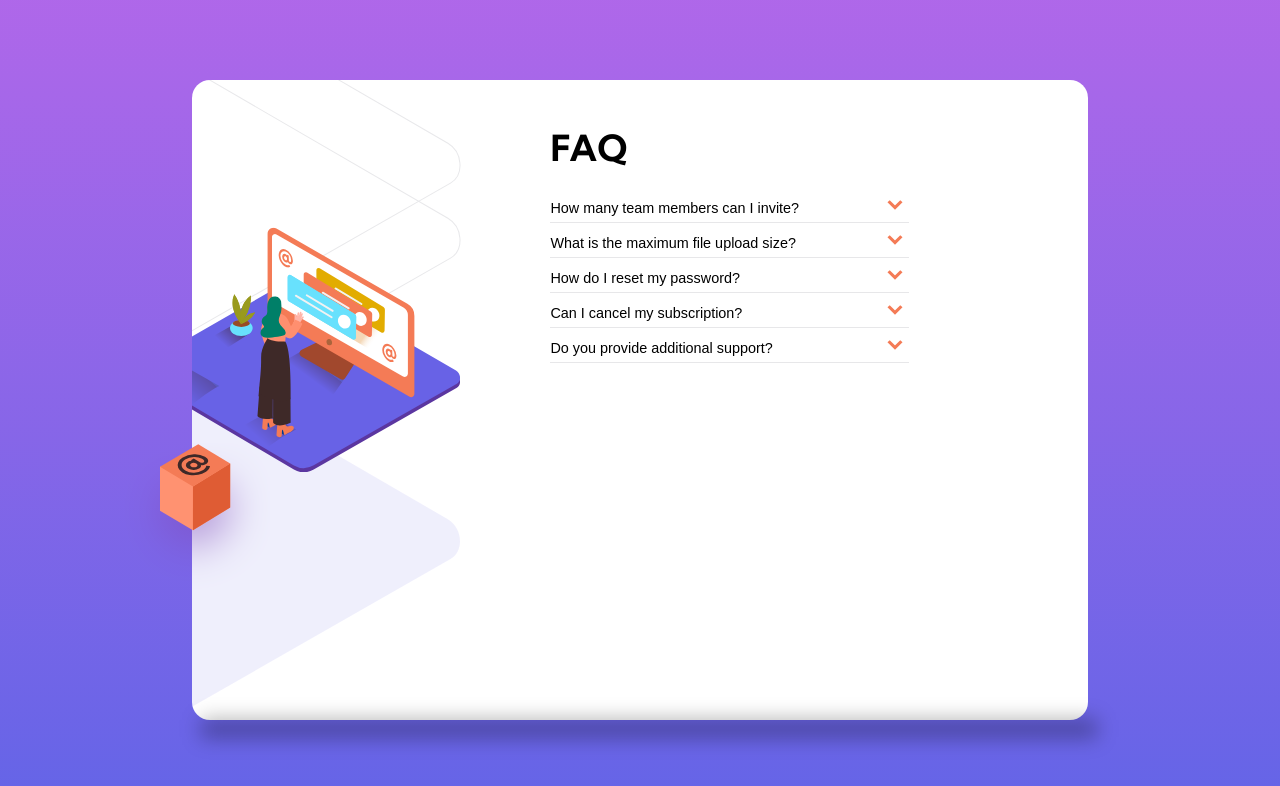
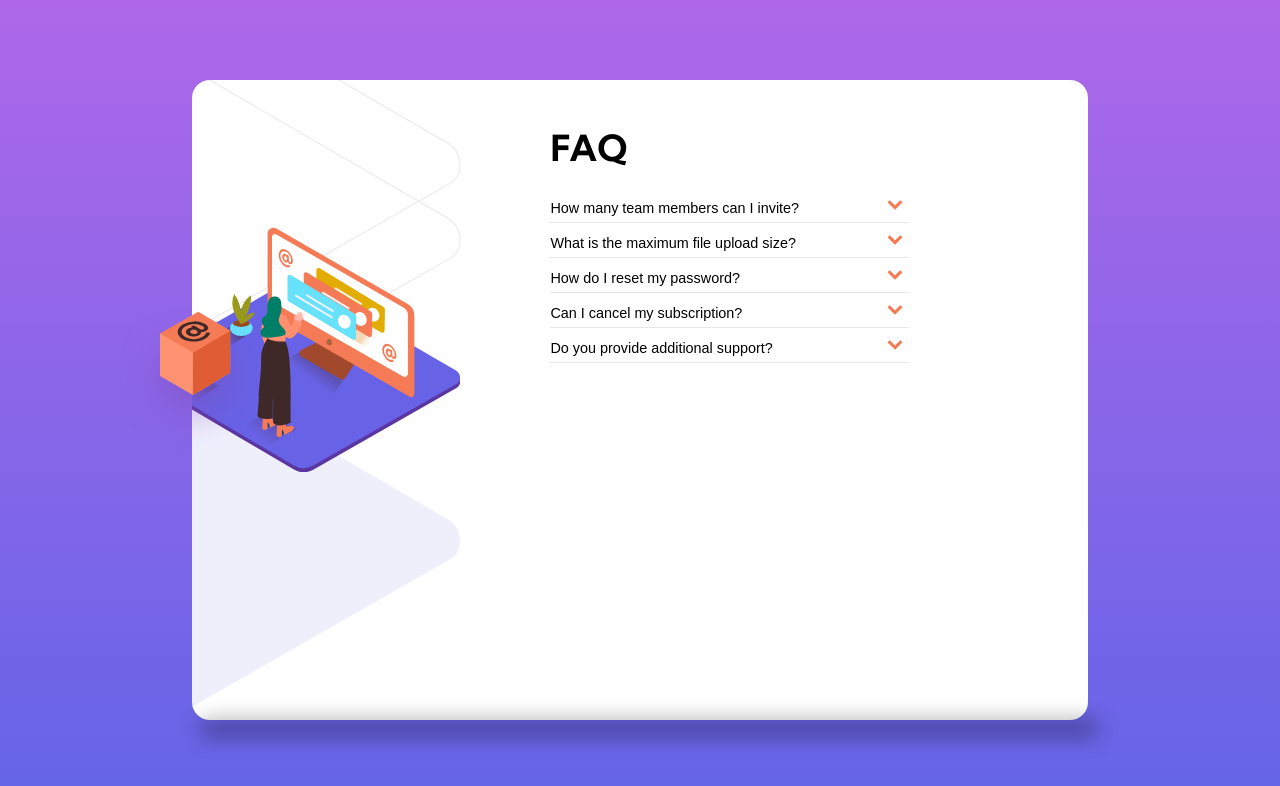
Before and after one commit to abhinavrai10/faq-accordion-card, a Next.js app: page / in a window 1280 px wide. Shown: the top 786 px of the page. Built offline with nearby package versions, Linux system fonts and the light colour scheme.

Commit message:
first commit

```diff
--- a/components/ImageContainer.js
+++ b/components/ImageContainer.js
@@ -19,9 +19,9 @@ const image_container = () => {
               className={styles.woman}
             />
           </picture>
-        </div>
-        <div className={styles.box_container}>
-          <Image src={box_path} alt="box" layout="fill" />
+          <div className={styles.box_container}>
+            <Image src={box_path} alt="box" layout="responsive" />
+          </div>
         </div>
       </article>
     </section>
--- a/styles/base/_base.scss
+++ b/styles/base/_base.scss
@@ -16,7 +16,7 @@ body{
     overflow: visible;
 }
 .container {
-    height: 100vh;
+    min-height: 100vh;
     display: flex;
     justify-content: center;
     align-items: center;
--- a/styles/components/ImageContainer.module.scss
+++ b/styles/components/ImageContainer.module.scss
@@ -1,7 +1,6 @@
 @import "../abstracts/mixins";
 
 .image_container {
-    height: 100%;
     width: 30%;
     // border: 2px solid red;
     @include resposive{
@@ -16,7 +15,7 @@
     @include wh-100;
     background-image: url("../../public/images/bg-pattern-desktop.svg");
     background-position: bottom 30% right;
-    overflow: hidden;
+    overflow: visible;
     // border: 2px solid red;
 
     @include resposive{
@@ -33,8 +32,10 @@
 }
 .picture_container{
     @include wh-100;
+    overflow: hidden;
     // border: 2px solid red;
     @include resposive{
+        overflow: visible;
         height: 150%;
         transform: translate(20%, -120%);
     }
@@ -42,7 +43,7 @@
 .woman{
     width: 120%;
     transform: translate(-17%, 60%);
-    position: relative;
+    // position: relative;
     // border: 2px solid red;
     @include resposive{
         width: 100%;
@@ -54,8 +55,11 @@
 .box_container{
     height: 150px;
     width: 150px;
-    position: absolute;
-    transform: translate(-48%, -185%);
+    overflow: visible;
+    position:fixed;
+    // bottom: 32%;
+    // left: -7%;
+    transform: translate(-48%, -12%);
     @include resposive{
         display: none;
     }
--- a/styles/components/card.module.scss
+++ b/styles/components/card.module.scss
@@ -2,7 +2,7 @@
 
 .card {
   width: 70vw;
-  height: 80vh;
+  min-height: 80vh;
   background-color: white;
   border-radius: 1.5rem;
   display: flex;
```
